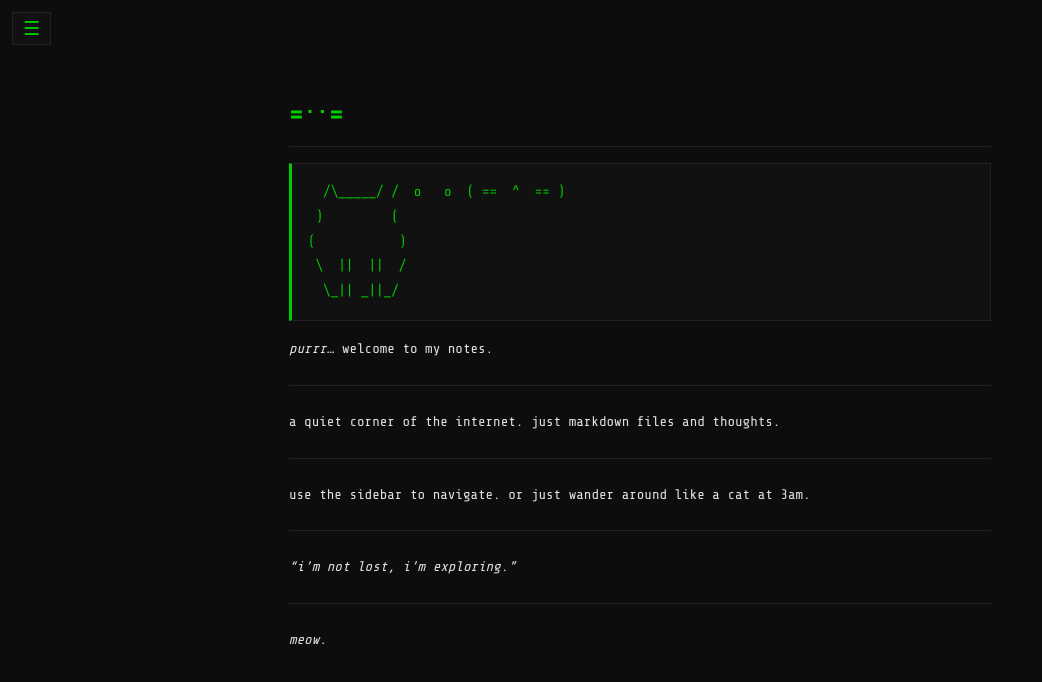
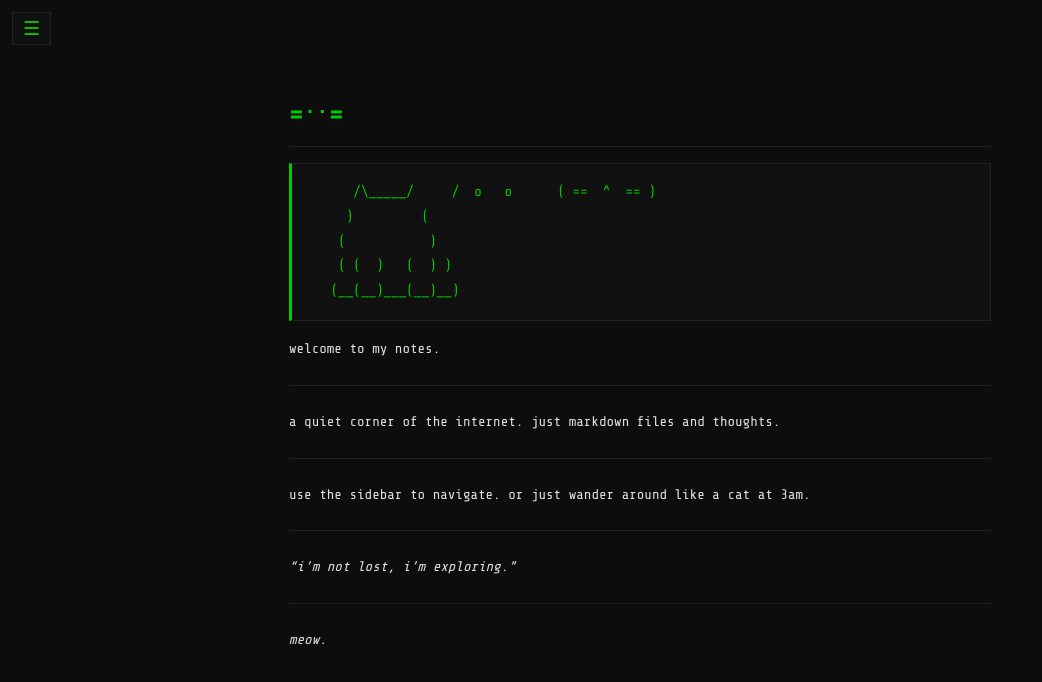
Before and after one commit to abhkpr/notes, a plain HTML site: page output/README.html in a window 1280 px wide. Shown: the whole page, without its empty margins (0-1042 px from the left). Drawn offline with nearby package versions, Linux system fonts and the light colour scheme.

Commit message:
build added

```diff
--- a/output/README.html
+++ b/output/README.html
@@ -218,12 +218,13 @@
 
 <div class="content">
     <h1 id="section">=<sup>..</sup>=</h1>
-<pre><code>  /\_____/ /  o   o  ( ==  ^  == )
- )         (
-(           )
- \  ||  ||  /
-  \_|| _||_/</code></pre>
-<p><em>purrr…</em> welcome to my notes.</p>
+<pre><code>      /\_____/     /  o   o      ( ==  ^  == )
+     )         (
+    (           )
+    ( (  )   (  ) )
+   (__(__)___(__)__)
+</code></pre>
+<p>welcome to my notes.</p>
 <hr />
 <p>a quiet corner of the internet. just markdown files and thoughts.</p>
 <hr />
```
Also changed, not shown: output/index.html (+7 -6 lines), 3 other files.
